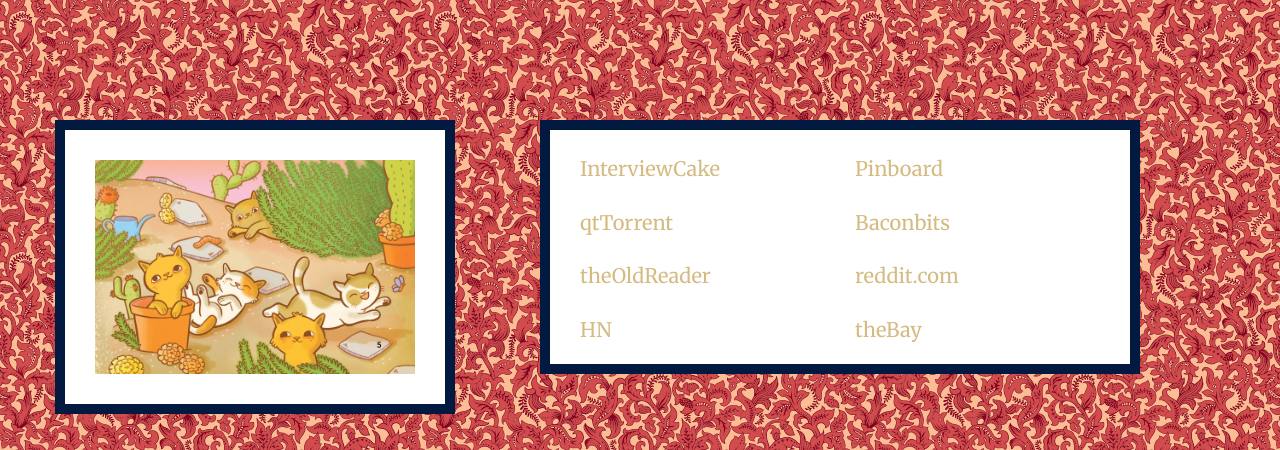
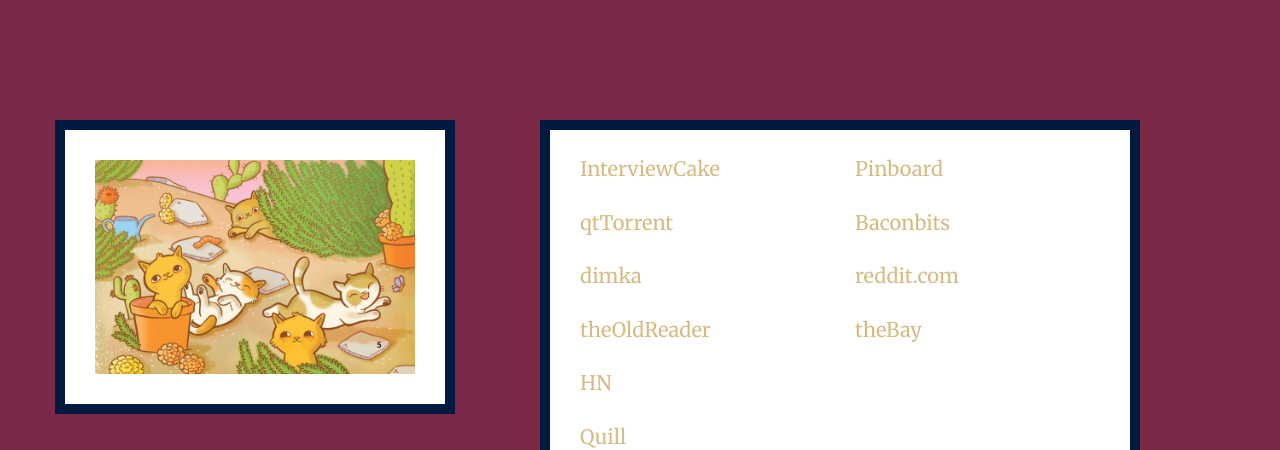
Before and after one commit to dborzov/prelestno, a plain HTML site: page index.html in a window 1280 px wide. Shown: the top 450 px of the page. Drawn offline with nearby package versions, Linux system fonts and the light colour scheme.

Commit message:
adding dimka goserved

```diff
--- a/css/style.css
+++ b/css/style.css
@@ -8,7 +8,7 @@ body    { font: 15px/25px 'Merriweather', serif;
           padding: 0;
           font-weight: 300;
           background-color: #7a2949;
-          background-image: url('./bg.gif');
+          /*background-image: url('./bg.gif');*/
         }
 
 .input-field    { font: 20px 'Merriweather', serif;
--- a/index.html
+++ b/index.html
@@ -34,10 +34,16 @@
           <a href="http://107.170.68.187:8080/">qtTorrent</a>
         </dt>
         <dt>
+          <a href="http://107.170.68.187:8000/">dimka</a>
+        </dt>
+        <dt>
           <a href="http://www.theoldreader.com">theOldReader</a>
         </dt>
         <dt>
           <a href="http://news.ycombinator.com">HN</a>
+        </dt>
+        <dt>
+          <a href="http://www.quill.org/">Quill</a>
         </dt>
 
       </dl>
@@ -45,7 +51,7 @@
     <div class="col-xs-6">
             <dl>
         <dt>
-          <a href="https://pinboard.in/search/u:tihoutrom">Pinboard</a>
+          <a href="https://pinboard.in/u:tihoutrom">Pinboard</a>
         </dt>
         <dt>
           <a href="http://baconbits.org/">Baconbits</a>
```
